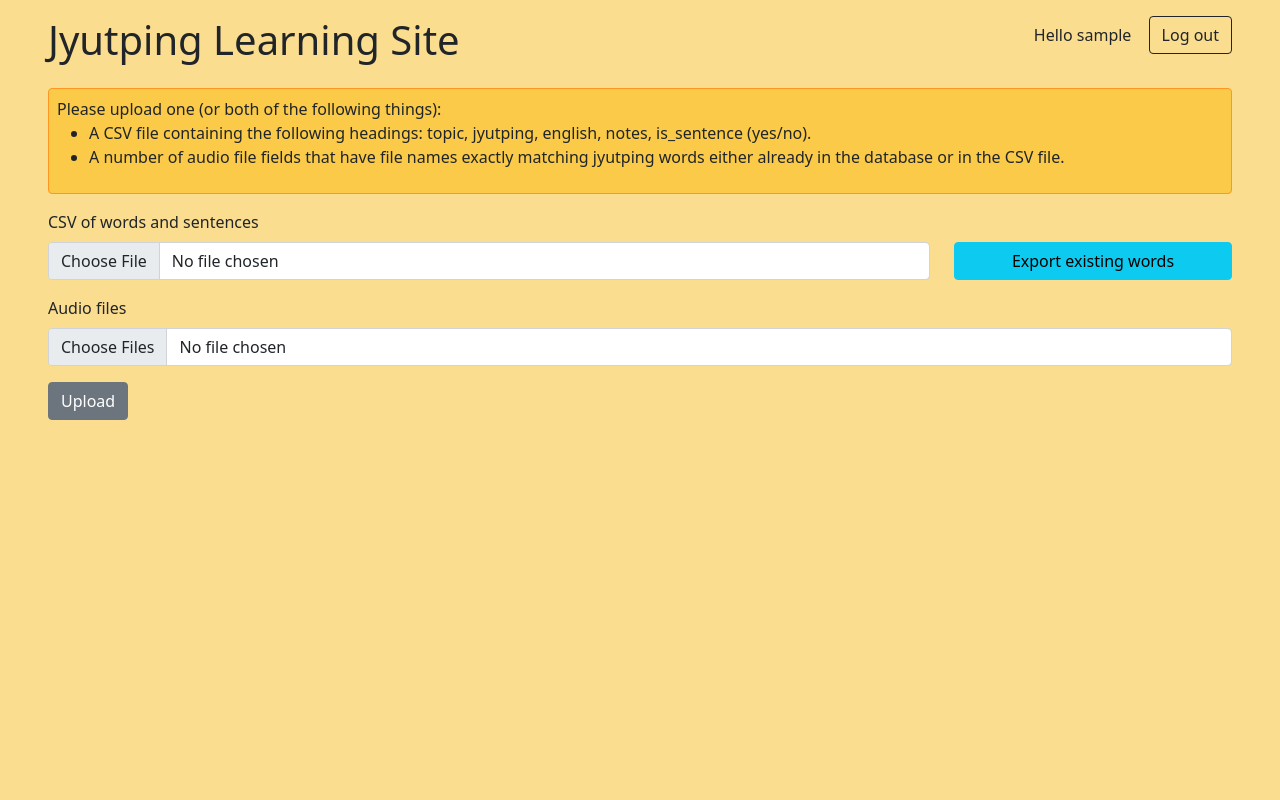
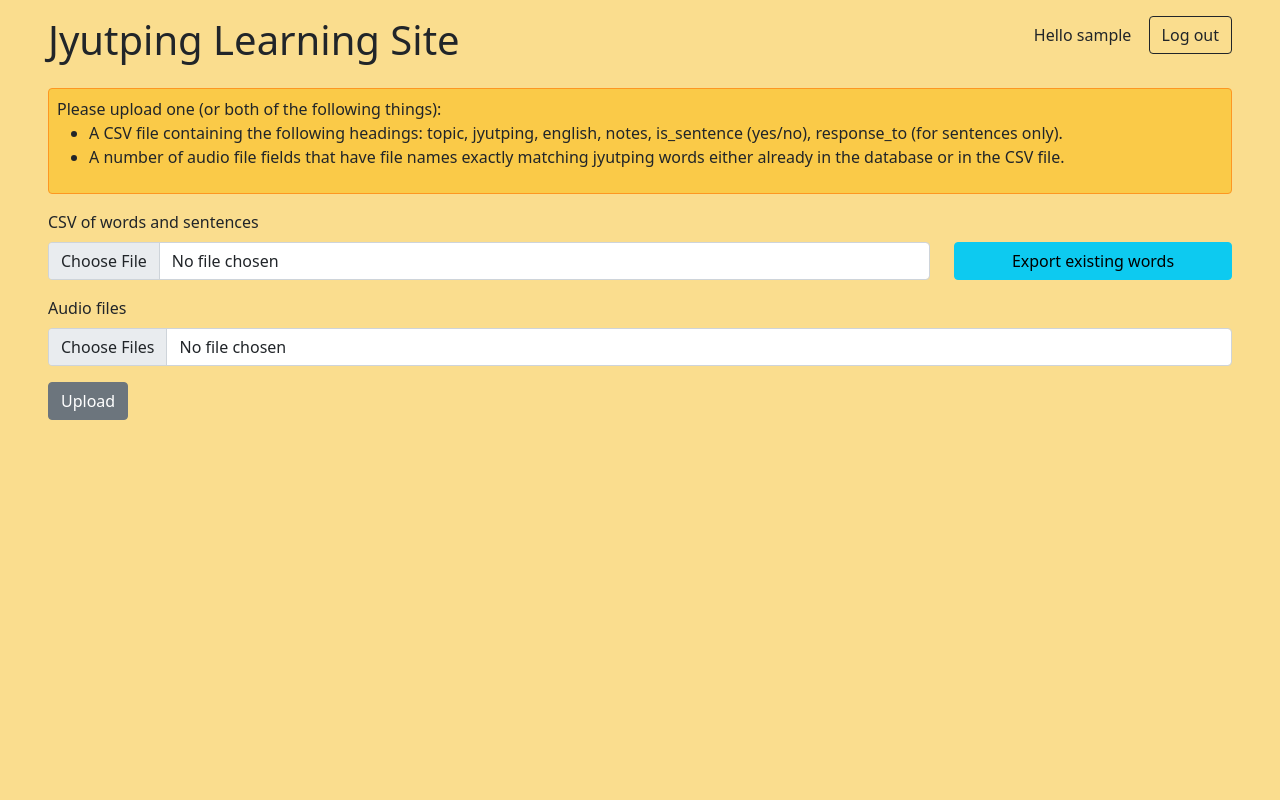
Before and after one commit to turnip99/jyutping-learning-site, a Django app: page /import/ in a window 1280 px wide. Run offline with Django 5.2, Linux system fonts and the light colour scheme; the visitor is signed in with stand-in values (Sample User, id 1); some libraries are stand-ins or nearby versions.

Commit message:
Added responses_to

```diff
--- a/wordsandsentences/forms.py
+++ b/wordsandsentences/forms.py
@@ -51,9 +51,19 @@ class WordForm(LearningItemForm):
 
 
 class SentenceForm(LearningItemForm):
+    responses = forms.ModelMultipleChoiceField(queryset=Sentence.objects.all(), required=False, help_text="Hold Ctrl to select multiple.")
+
     class Meta(LearningItemForm.Meta):
         abstract = False
         model = Sentence
+        fields = LearningItemForm.Meta.fields + ["response_to"]
+
+    def __init__(self, *args, **kwargs):
+        super().__init__(*args, **kwargs)
+        if self.instance:
+            self.fields["response_to"].queryset = self.fields["response_to"].queryset.exclude(id=self.instance.id)
+            self.fields["responses"].queryset = self.fields["response_to"].queryset
+
 
 
 class MultipleFileInput(forms.FileInput):
--- a/wordsandsentences/models.py
+++ b/wordsandsentences/models.py
@@ -35,4 +35,4 @@ class Word(LearningItem):
 
 
 class Sentence(LearningItem):
-    pass
+    response_to = models.ManyToManyField("self", symmetrical=False, blank=True, related_name="responses", help_text="Hold Ctrl to select multiple.")
--- a/wordsandsentences/templates/wordsandsentences/import.html
+++ b/wordsandsentences/templates/wordsandsentences/import.html
@@ -5,7 +5,7 @@
     <div class="info-box">
         Please upload one (or both of the following things):
         <ul>
-            <li>A CSV file containing the following headings: topic, jyutping, english, notes, is_sentence (yes/no).</li>
+            <li>A CSV file containing the following headings: topic, jyutping, english, notes, is_sentence (yes/no), response_to (for sentences only).</li>
             <li>A number of audio file fields that have file names exactly matching jyutping words either already in the database or in the CSV file.</li>
         </ul>
     </div>
--- a/wordsandsentences/views.py
+++ b/wordsandsentences/views.py
@@ -308,12 +308,29 @@ class SentenceCreateView(generic.CreateView):
             initial["loc"] = 0
         return initial
 
+    def form_valid(self, form):
+        response = super().form_valid(form)
+        self.object.responses.set(form.cleaned_data["responses"])
+        self.object.save()
+        return response
+
 
 class SentenceUpdateView(generic.UpdateView):
     template_name = "wordsandsentences/edit/form.html"
     model = Sentence
     form_class = SentenceForm
     success_url = reverse_lazy("edit_list")
+
+    def get_initial(self):
+        initial = super().get_initial()
+        initial["responses"] = self.object.responses.all()
+        return initial
+
+    def form_valid(self, form):
+        response = super().form_valid(form)
+        self.object.responses.set(form.cleaned_data["responses"])
+        self.object.save()
+        return response
 
 
 class SentenceDeleteView(generic.DeleteView):
@@ -391,6 +408,18 @@ class ImportView(generic.FormView):
                             model_class.objects.bulk_create(objs_to_create)
                         if objs_to_update:
                             model_class.objects.bulk_update(objs_to_update, ["english", "notes", "loc"])
+                    for topic, sentence_rows in sentences_by_topic.items():
+                        for sentence_row in sentence_rows:
+                            if sentence_row["response_to"]:
+                                response_to_obj_list = []
+                                for response_to in sentence_row["response_to"].replace(", ", ",").split(","):
+                                    try:
+                                        response_to_obj = Sentence.objects.get(jyutping=response_to)
+                                    except Sentence.MultipleObjectsReturned:
+                                        response_to_obj = Sentence.objects.get(topic__topic_name=topic, jyutping=response_to)
+                                    response_to_obj_list.append(response_to_obj)
+                                Sentence.objects.get(topic__topic_name=topic, jyutping=sentence_row["jyutping"]).response_to.set(response_to_obj_list)
+
                 except Exception as e:
                     return render(self.request, self.template_name, {"form": form, "import_error": f"Error in CSV: {e}"})
         if audio_files := form.cleaned_data["audio_files"]:
@@ -420,10 +449,10 @@ class WordsExportView(generic.View):
             headers={"Content-Disposition": f"attachment; filename=Jyutping words {datetime.now().date().strftime('%d-%m-%Y')}.csv"}
         )
         writer = csv.writer(response)
-        writer.writerow(["topic", "jyutping", "english", "notes", "is_sentence"])
+        writer.writerow(["topic", "jyutping", "english", "notes", "is_sentence", "response_to"])
         for topic in Topic.objects.all():
             for word in topic.word_set.all():
-                writer.writerow([word.topic.topic_name, word.jyutping, word.english, word.notes, "no"])
+                writer.writerow([word.topic.topic_name, word.jyutping, word.english, word.notes, "no", ""])
             for sentence in topic.sentence_set.all():
-                writer.writerow([sentence.topic.topic_name, sentence.jyutping, sentence.english, sentence.notes, "yes"])
+                writer.writerow([sentence.topic.topic_name, sentence.jyutping, sentence.english, sentence.notes, "yes", ", ".join([response_to_sentence.jyutping for response_to_sentence in sentence.response_to.all()])])
         return response
```
Also changed, not shown: wordsandsentences/migrations/0004_sentence_response_to.py (added).
